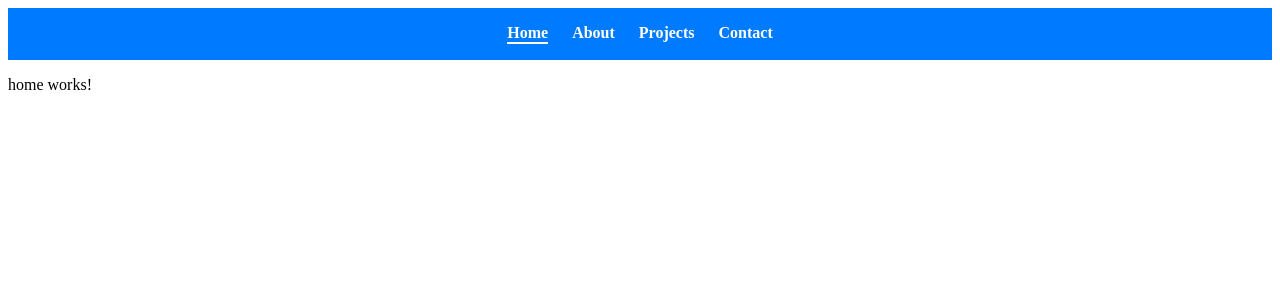
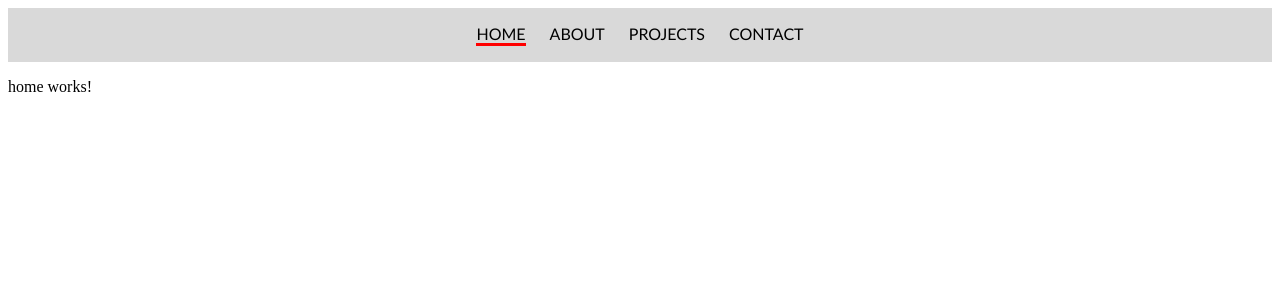
Before and after one commit to gemilmejia/portfolio, an Angular app: page / in a window 1280 px wide. Shown: the top 300 px of the page. Built offline with nearby package versions, Linux system fonts and the light colour scheme.

Commit message:
Navbar update

```diff
--- a/src/app/app.component.html
+++ b/src/app/app.component.html
@@ -1,8 +1,8 @@
 <nav class="navbar">
-  <a routerLink="" routerLinkActive="active" [routerLinkActiveOptions]="{ exact: true }">Home</a>
-  <a routerLink="about" routerLinkActive="active">About</a>
-  <a routerLink="projects" routerLinkActive="active">Projects</a>
-  <a routerLink="contact" routerLinkActive="active">Contact</a>
+  <a routerLink="" routerLinkActive="active" [routerLinkActiveOptions]="{ exact: true }">HOME</a>
+  <a routerLink="about" routerLinkActive="active">ABOUT</a>
+  <a routerLink="projects" routerLinkActive="active">PROJECTS</a>
+  <a routerLink="contact" routerLinkActive="active">CONTACT</a>
 </nav>
 
 <router-outlet></router-outlet>
--- a/src/app/app.component.scss
+++ b/src/app/app.component.scss
@@ -2,23 +2,24 @@
   display: flex;
   justify-content: center;
   gap: 1.5rem;
-  background-color: #007bff;
+  background-color: #D9D9D9;
   padding: 1rem;
 }
 
 .navbar a {
-  color: white;
+  color: BLACK;
   text-decoration: none;
-  font-weight: bold;
+  font-weight: lighter;
+  font-family: 'Gill Sans', 'Gill Sans MT', Calibri, 'Trebuchet MS', sans-serif;
   transition: color 0.3s, border-bottom 0.3s;
 }
 
 .navbar a:hover {
-  color: #ffd700;
+  color: red;
 }
 
 .navbar a.active {
-  border-bottom: 2px solid white;
+  border-bottom: 3px solid red;
 }
 
 @media (max-width: 600px) {
```
